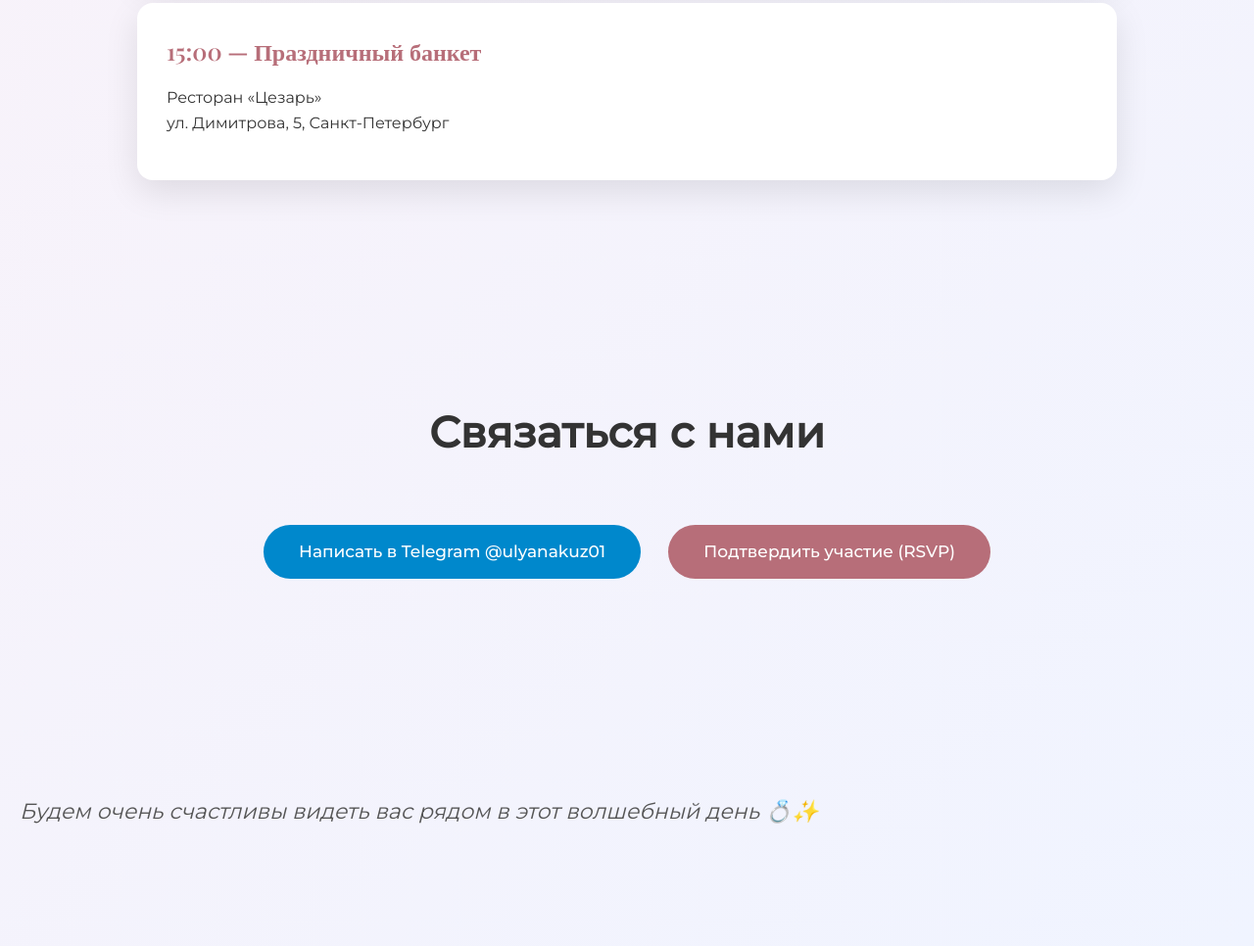
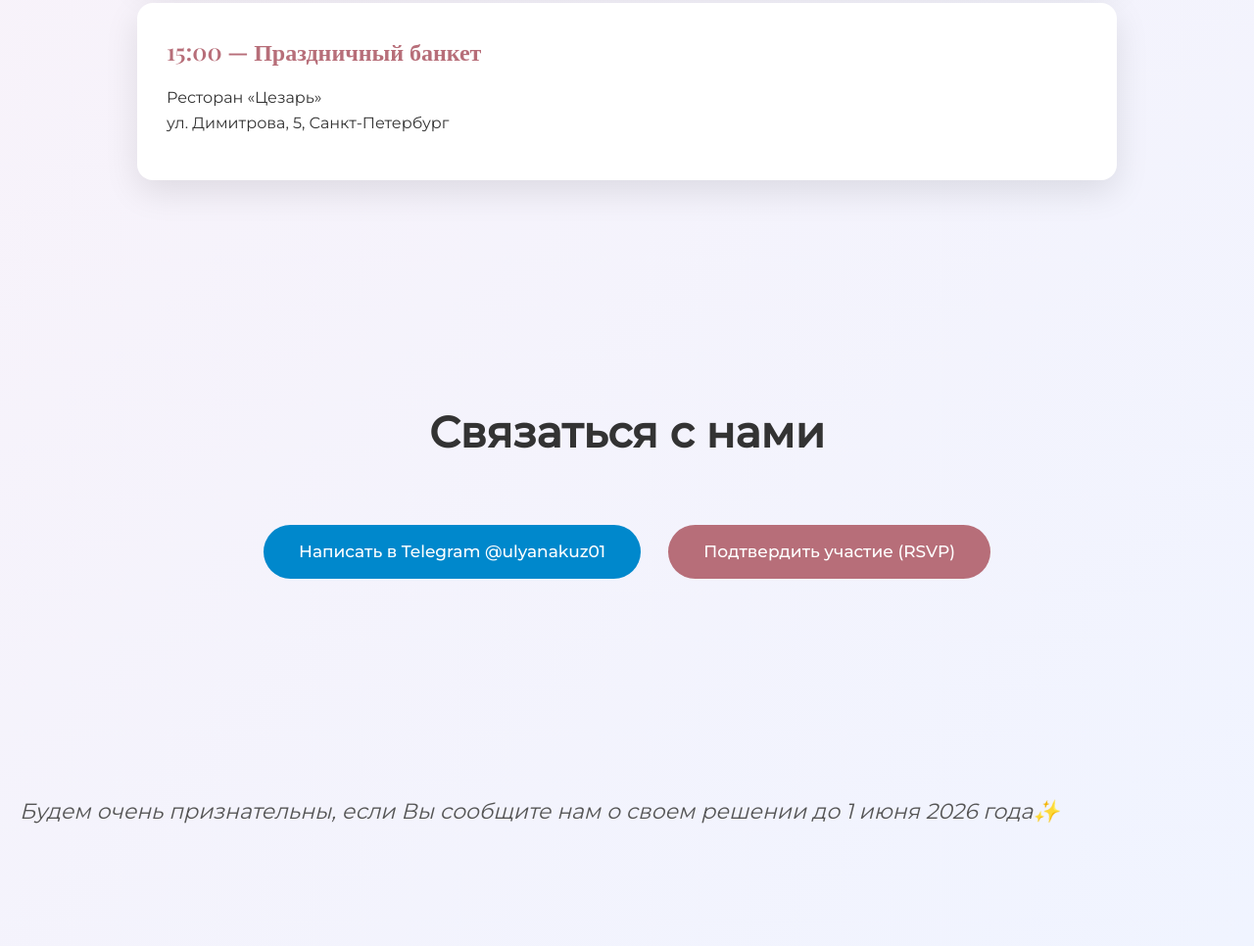
Before and after one commit to kerbyWW/Grigory-Ulyana, a plain HTML site: page index.html in a window 1280 px wide. Shown: the part 2240-3206 px from the top of the page at 98% size. Drawn offline with nearby package versions, Linux system fonts and the light colour scheme.

Commit message:
Update index.html

```diff
--- a/index.html
+++ b/index.html
@@ -260,7 +260,7 @@ section.visible{
 </section>
 
 <div class="footer">
-Будем очень счастливы видеть вас рядом в этот волшебный день 💍✨
+Будем очень признательны, если Вы сообщите нам о своем решении до 1 июня 2026 года✨
 </div>
 
 <script>
```
